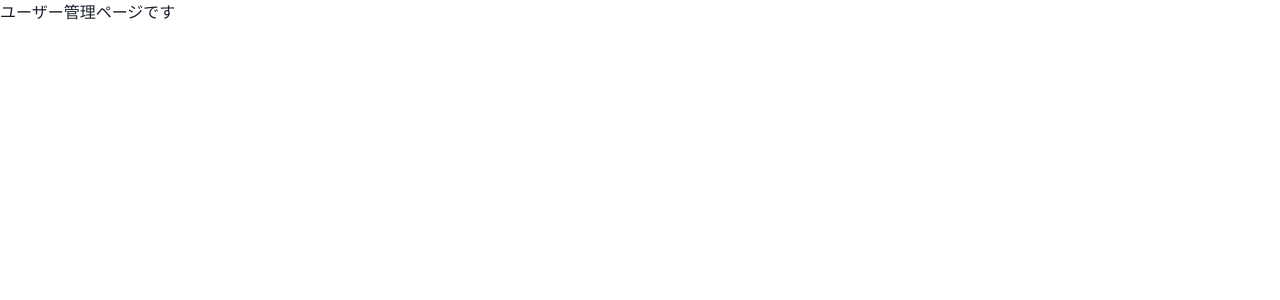
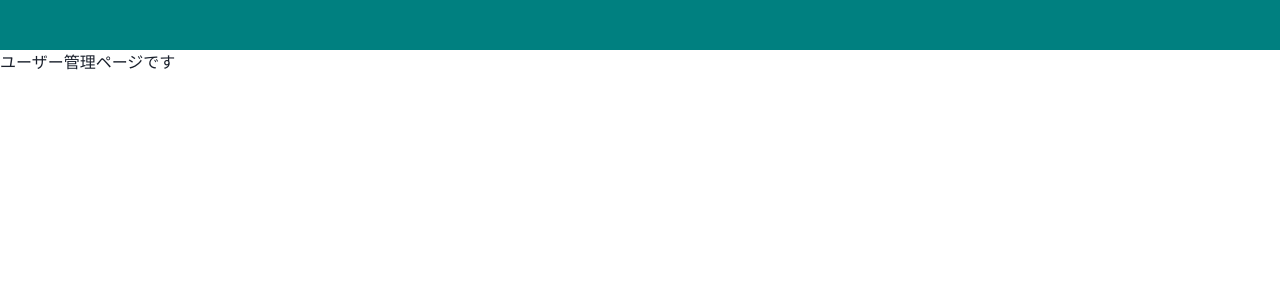
Before and after one commit to baramatsubonzo/react-app, a React (Create React App) app: page /home/user_management in a window 1280 px wide. Shown: the top 300 px of the page. Built offline with nearby package versions, Linux system fonts and the light colour scheme.

Commit message:
Headerのレイアウトの適用

```diff
--- /dev/null
+++ b/src/components/organisms/layout/Header.tsx
@@ -0,0 +1,5 @@
+import { memo, VFC } from "react";
+
+export const Header: VFC = memo(() => {
+  return <div style={{ height: "50px", backgroundColor:  "teal"}}></div>
+});
--- /dev/null
+++ b/src/components/templates/HeaderLayout.tsx
@@ -0,0 +1,18 @@
+import { memo, ReactNode, VFC } from "react";
+
+import { Header } from "../organisms/layout/Header";
+
+type Props = {
+  children: ReactNode;
+}
+
+export const HeaderLayout: VFC<Props> = memo((props) => {
+  const { children } = props
+
+  return (
+    <>
+      <Header />
+      {children}
+    </>
+  )
+});
--- a/src/router/Router.tsx
+++ b/src/router/Router.tsx
@@ -4,6 +4,7 @@
 import { Login } from "../components/pages/Login";
 import { homeRoutes } from "./HomeRoutes";
 import { Page404 } from "../components/pages/Page404";
+import { HeaderLayout } from "../components/templates/HeaderLayout";
 
 export const Router: VFC = memo(() => {
   return (
@@ -19,7 +20,7 @@
               exact={route.exact}
               path={`${url}${route.path}`}
             >
-              {route.children}
+              <HeaderLayout>{route.children}</HeaderLayout>
             </Route>
           ))}
         </Switch>
```
